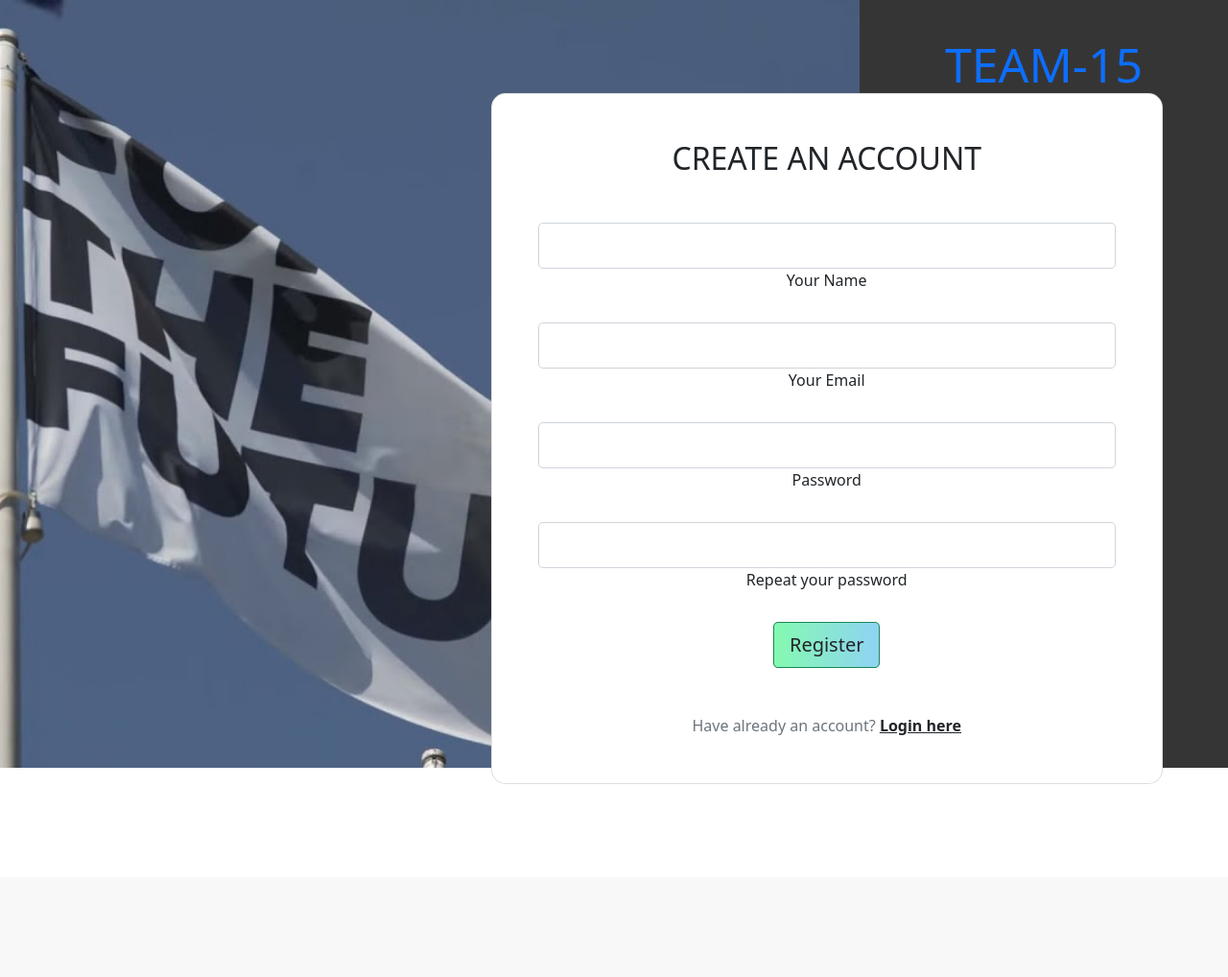
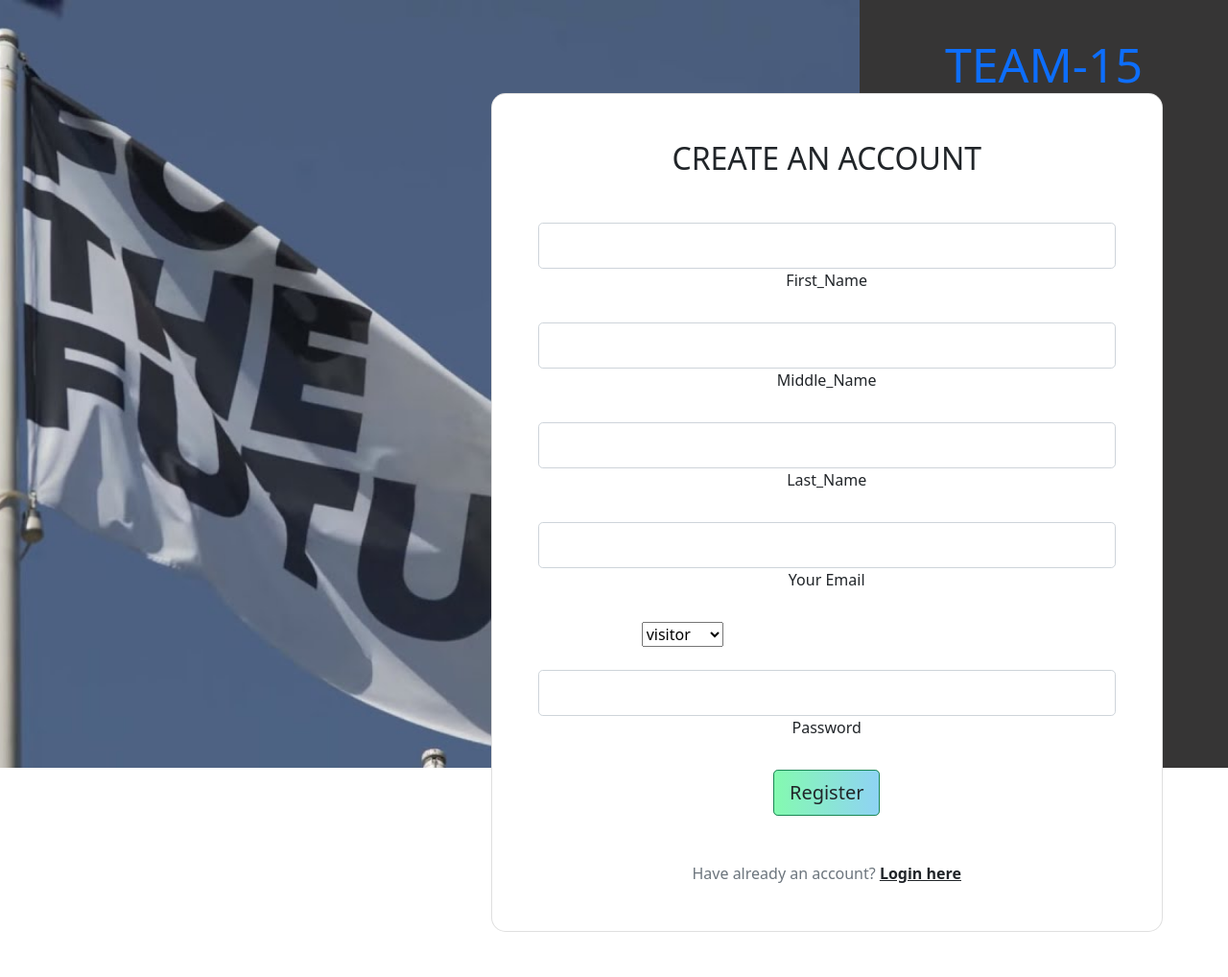
Before and after one commit to dima-lkv/POM-Django-Forms-om-39-team_33, a Django app: page /register/ in a window 1280 px wide. Shown: the top 1018 px of the page at 96% size. Before the commit the page ends 817 px from the top, so only its background shows below. Run offline with Django 4.2, Linux system fonts and the light colour scheme.

Commit message:
-add register

```diff
--- a/library/authentication/templates/authentication/reg.html
+++ b/library/authentication/templates/authentication/reg.html
@@ -13,30 +13,52 @@
             <div class="card-body p-5">
               <h2 class="text-uppercase text-center mb-5">Create an account</h2>
 
-              <form>
+              <form action="{% url 'authentication:register' %}" method="POST">
+                  {% csrf_token %}
 
                 <div class="form-outline mb-4">
-                  <input type="text" id="form3Example1cg" class="form-control form-control-lg" />
-                  <label class="form-label" for="form3Example1cg">Your Name</label>
+                  <input type="text" id="form3Example1cg" name="first_name" class="form-control form-control-lg" />
+                  <label class="form-label" for="form3Example1cg">First_Name</label>
+                </div>
+
+
+                <div class="form-outline mb-4">
+                  <input type="text" id="form3Example1cg" name="middle_name" class="form-control form-control-lg" />
+                  <label class="form-label" for="form3Example1cg">Middle_Name</label>
                 </div>
 
                 <div class="form-outline mb-4">
-                  <input type="email" id="form3Example3cg" class="form-control form-control-lg" />
+                  <input type="text" id="form3Example1cg" name="last_name" class="form-control form-control-lg" />
+                  <label class="form-label" for="form3Example1cg">Last_Name</label>
+                </div>
+
+
+                <div class="form-outline mb-4">
+                  <input type="email" id="form3Example3cg" name="email" class="form-control form-control-lg" />
                   <label class="form-label" for="form3Example3cg">Your Email</label>
                 </div>
 
-                <div class="form-outline mb-4">
-                  <input type="password" id="form3Example4cg" class="form-control form-control-lg" />
-                  <label class="form-label" for="form3Example4cg">Password</label>
+                <div class="col-md-6 mb-4">
+                    <select class="select" title="role">
+                        <option value="role" disabled>Role</option>
+                        <option value="0">visitor</option>
+                        <option value="1">librarian</option>
+                    </select>
                 </div>
 
                 <div class="form-outline mb-4">
-                  <input type="password" id="form3Example4cdg" class="form-control form-control-lg" />
+                  <input type="password" id="form3Example4cg" name="password" class="form-control form-control-lg" />
+                  <label class="form-label" for="form3Example4cg">Password</label>
+                </div>
+<!--
+                <div class="form-outline mb-4">
+                  <input type="password" id="form3Example4cdg" name="password" class="form-control form-control-lg" />
                   <label class="form-label" for="form3Example4cdg">Repeat your password</label>
                 </div>
+-->
 
                 <div class="d-flex justify-content-center">
-                  <button type="button"
+                  <button type="submit"
                     class="btn btn-success btn-block btn-lg gradient-custom-4 text-body">Register</button>
                 </div>
 
--- a/library/authentication/urls.py
+++ b/library/authentication/urls.py
@@ -1,9 +1,11 @@
 from django.urls import path, include
 from . import views
 
+app_name = 'authentication'
+
 urlpatterns = [
     path('', views.startPage),
-    path('register/', views.register_page),
-    path('login/', views.login_page),
+    path('register/', views.register, name="register"),
+    path('login/', views.login, name="login"),
 
 ]
--- a/library/authentication/views.py
+++ b/library/authentication/views.py
@@ -1,13 +1,19 @@
-from django.shortcuts import render
+from django.shortcuts import render, redirect
+from authentication.models import CustomUser
 
 
 def startPage(request):
     return render(request, 'authentication/home.html')
 
 
-def register_page(request):
+def register(request):
+    if request.method == 'POST':
+        data = {label: data for label, data in request.POST.items() if label != 'csrfmiddlewaretoken' and data}
+        user = CustomUser.objects.create_user(**data)
+        if user:
+            return redirect("authentication:login")
     return render(request, 'authentication/reg.html')
 
 
-def login_page(request):
+def login(request):
     return render(request, 'authentication/log.html')
```
